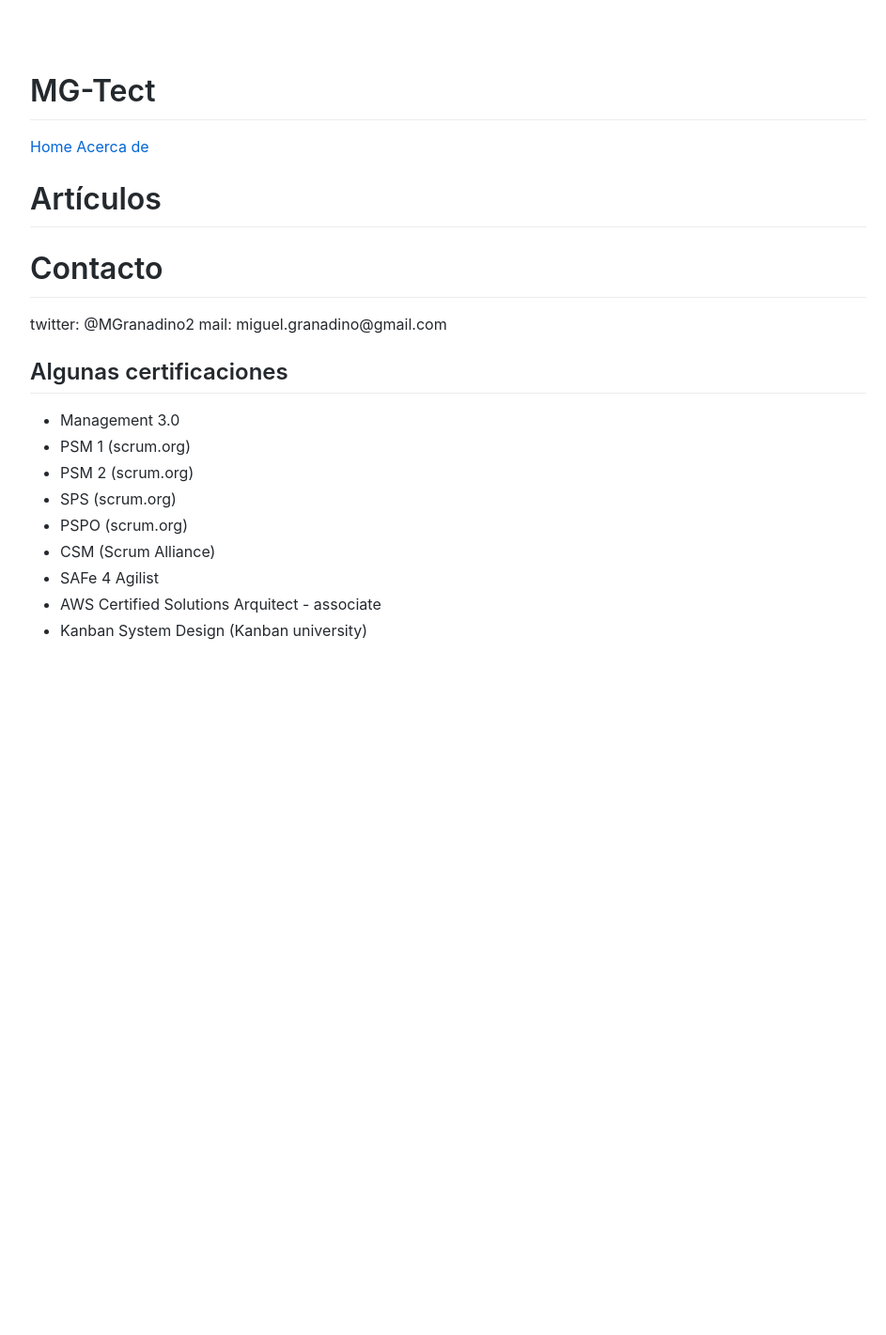
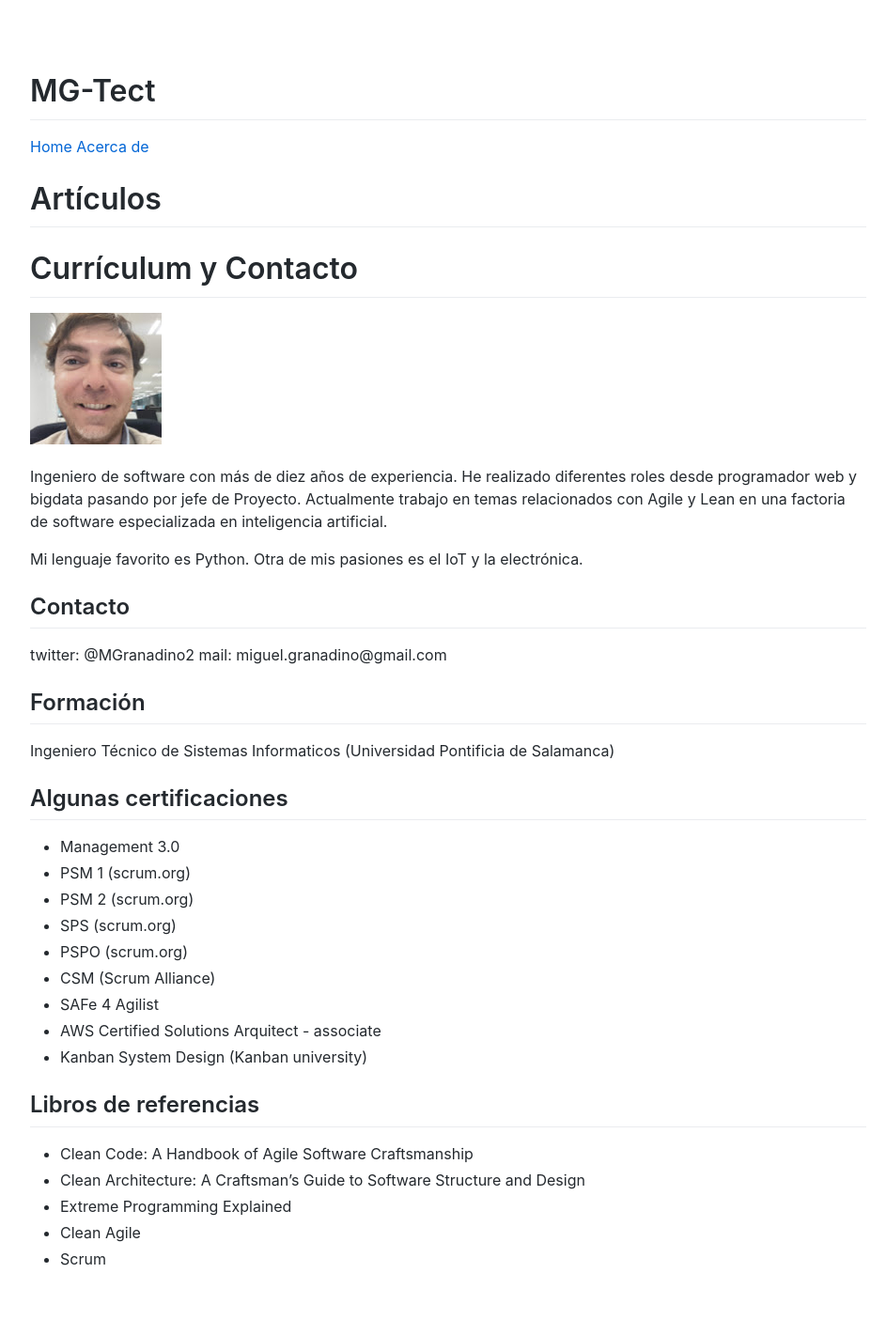
Before and after one commit to Akira3030/formacion, a Jekyll site: the page built from pages/about.md, in a window 1280 px wide. Shown: the whole page at 94% size, without its empty margins (163-1106 px from the left). Built offline with Jekyll 4.4.1, drawn with Linux system fonts in a browser that asks for light colours; our own code applies the rules of GitHub Pages for plain Markdown files; before the commit the page ends 900 px from its top, so only the background shows below that.

Commit message:
Update about.md

```diff
--- a/pages/about.md
+++ b/pages/about.md
@@ -2,10 +2,23 @@
 layout: default
 ---
 
-# Contacto
+# Currículum y Contacto
+
+![]({{ site.site_url }}/assets/img/yo.jpg)
+
+Ingeniero de software con más de diez años de experiencia. He realizado diferentes roles desde programador web y bigdata pasando por jefe de Proyecto. Actualmente trabajo en temas relacionados con Agile y Lean en una factoria de software especializada en inteligencia artificial.
+
+Mi lenguaje favorito es Python. Otra de mis pasiones es el IoT y la electrónica.
+
+## Contacto
 
 twitter: @MGranadino2
 mail: miguel.granadino@gmail.com
+
+## Formación
+
+Ingeniero Técnico de Sistemas Informaticos (Universidad Pontificia de Salamanca)
+
 
 ## Algunas certificaciones
 
@@ -18,3 +31,11 @@ mail: miguel.granadino@gmail.com
 - SAFe 4 Agilist
 - AWS Certified Solutions Arquitect - associate
 - Kanban System Design (Kanban university)
+
+## Libros de referencias
+
+- Clean Code: A Handbook of Agile Software Craftsmanship
+- Clean Architecture: A Craftsman's Guide to Software Structure and Design
+- Extreme Programming Explained
+- Clean Agile
+- Scrum
```
